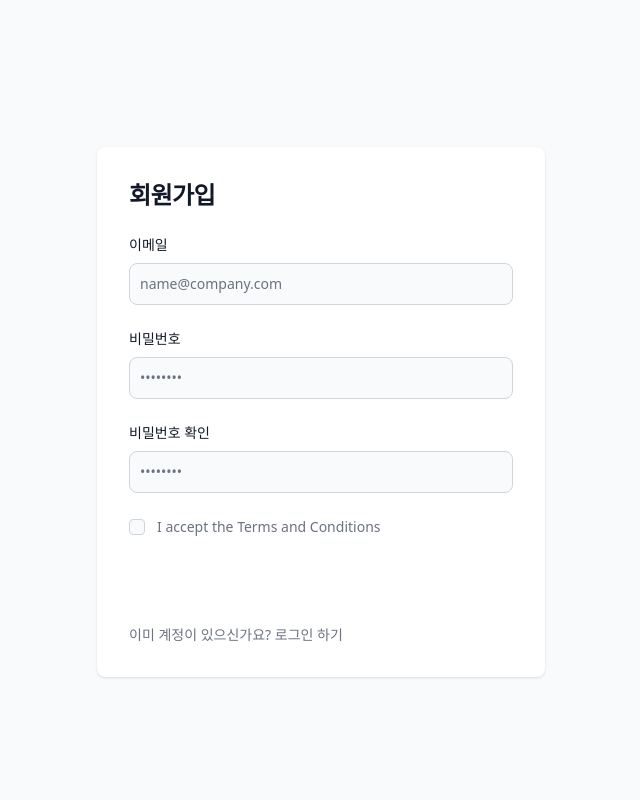
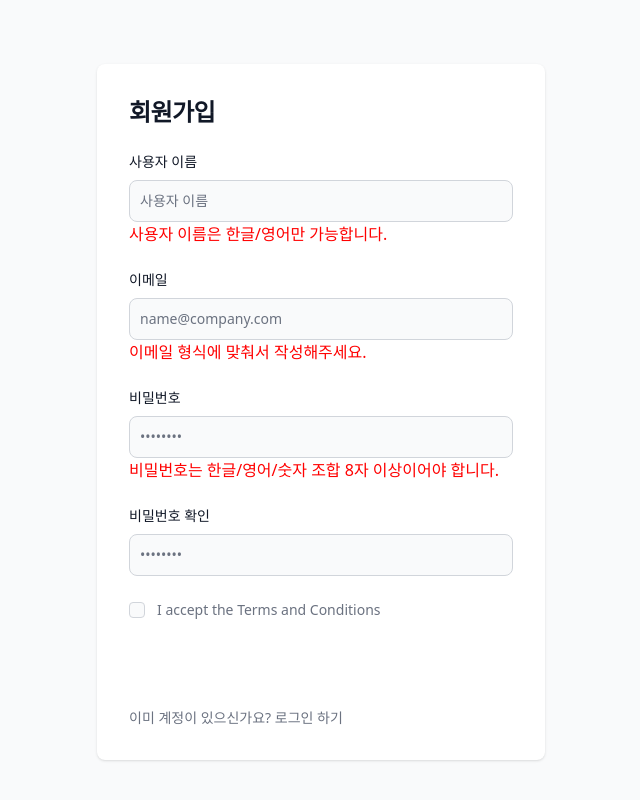
Before and after one commit to bnbong/Project-Pinned, a Next.js app in the folder front/: page /login in a window 1280 px wide. Shown: the whole page, without its empty margins (319-959 px from the left). Built offline with nearby package versions, Linux system fonts and the light colour scheme; no server answers.

Commit message:
[PP-20] 로그인 input 컴포넌트화 및 정규식 추가

```diff
--- /dev/null
+++ b/front/components/Input.js
@@ -0,0 +1,47 @@
+import { useEffect } from "react";
+
+export default function Input(prop) {
+  const validation = (id) => {
+    if (id == "email") {
+      const emailRegex =
+        /^[0-9a-zA-Z]([-_\.]?[0-9a-zA-Z])*@[0-9a-zA-Z]([-_\.]?[0-9a-zA-Z])*\.[a-zA-Z]{2,3}$/;
+      if (!emailRegex.test(prop.value)) {
+        return "이메일 형식에 맞춰서 작성해주세요.";
+      }
+    }
+    if (id == "username") {
+      const nameRegex = /^[가-힣a-zA-Z]+$/;
+      if (!nameRegex.test(prop.value)) {
+        return "사용자 이름은 한글/영어만 가능합니다.";
+      }
+    }
+    if (id == "password") {
+      const passwordRegex = /^(?=.*[a-zA-Z])(?=.*[0-9]).{8,25}$/;
+      if (!passwordRegex.test(prop.value)) {
+        return "비밀번호는 한글/영어/숫자 조합 8자 이상이어야 합니다.";
+      }
+    }
+  };
+  useEffect(validation, [prop.value]);
+  const validText = validation(prop.id);
+  return (
+    <div>
+      <label
+        htmlFor={prop.id}
+        className="block mb-2 text-sm font-medium text-gray-900 dark:text-white"
+      >
+        {prop.name}
+      </label>
+      <input
+        onChange={prop.onChange}
+        type={prop.id}
+        name={prop.id}
+        id={prop.id}
+        className="bg-gray-50 border border-gray-300 text-gray-900 sm:text-sm rounded-lg focus:ring-primary-600 focus:border-primary-600 block w-full p-2.5 dark:bg-gray-700 dark:border-gray-600 dark:placeholder-gray-400 dark:text-white dark:focus:ring-blue-500 dark:focus:border-blue-500"
+        placeholder={prop.placeholder}
+        required=""
+      ></input>{" "}
+      <div style={{ color: "red" }}>{validText}</div>
+    </div>
+  );
+}
--- a/front/pages/login.js
+++ b/front/pages/login.js
@@ -1,4 +1,47 @@
+import { useState, useEffect } from "react";
+import Input from "./../components/Input";
+
 export default function Login() {
+  const [inputs, setInputs] = useState({
+    username: "",
+    email: "",
+    password: "",
+    confirm_password: "",
+  });
+  const { email, password, username, confirm_password } = inputs;
+
+  const onChange = (e) => {
+    const { id, value } = e.target;
+    setInputs({
+      ...inputs,
+      [id]: value,
+    });
+    console.log(inputs);
+  };
+
+  const validation = (id) => {
+    if (id == "email") {
+      const emailRegex =
+        /^[0-9a-zA-Z]([-_\.]?[0-9a-zA-Z])*@[0-9a-zA-Z]([-_\.]?[0-9a-zA-Z])*\.[a-zA-Z]{2,3}$/;
+      if (!emailRegex.test()) {
+        return "이메일 형식에 맞춰서 작성해주세요.";
+      }
+    }
+    if (id == "name") {
+      const nameRegex = /^[가-힣a-zA-Z]+$/;
+      if (!nameRegex.test()) {
+        return "사용자 이름은 한글/영어만 가능합니다.";
+      }
+    }
+    if (id == "password") {
+      const passwordRegex = /^(?=.*[a-zA-Z])(?=.*[0-9]).{8,25}$/;
+      if (!passwordRegex.test()) {
+        return "비밀번호는 한글/영어/숫자 조합 8자 이상이어야 합니다.";
+      }
+    }
+  };
+  useEffect(validation, []);
+  const validText = validation();
   return (
     <section className="bg-gray-50 dark:bg-gray-900">
       <div className="flex flex-col items-center justify-center px-6 py-8 mx-auto md:h-screen lg:py-0">
@@ -12,54 +55,35 @@ export default function Login() {
               회원가입
             </h1>
             <form className="space-y-4 md:space-y-6" action="#">
-              <div>
-                <label
-                  htmlFor="email"
-                  className="block mb-2 text-sm font-medium text-gray-900 dark:text-white"
-                >
-                  이메일
-                </label>
-                <input
-                  type="email"
-                  name="email"
+              <Input
+                name="사용자 이름"
+                id="username"
+                onChange={onChange}
+                value={username}
+                placeholder="사용자 이름"
+              />
+              <Input
+                name="이메일"
                 id="email"
-                  className="bg-gray-50 border border-gray-300 text-gray-900 sm:text-sm rounded-lg focus:ring-primary-600 focus:border-primary-600 block w-full p-2.5 dark:bg-gray-700 dark:border-gray-600 dark:placeholder-gray-400 dark:text-white dark:focus:ring-blue-500 dark:focus:border-blue-500"
+                onChange={onChange}
+                value={email}
                 placeholder="name@company.com"
-                  required=""
-                ></input>{" "}
-              </div>
-              <div>
-                <label
-                  htmlFor="password"
-                  className="block mb-2 text-sm font-medium text-gray-900 dark:text-white"
-                >
-                  비밀번호
-                </label>
-                <input
-                  type="password"
-                  name="password"
+              />
+              <Input
+                name="비밀번호"
                 id="password"
+                onChange={onChange}
+                value={password}
                 placeholder="••••••••"
-                  className="bg-gray-50 border border-gray-300 text-gray-900 sm:text-sm rounded-lg focus:ring-primary-600 focus:border-primary-600 block w-full p-2.5 dark:bg-gray-700 dark:border-gray-600 dark:placeholder-gray-400 dark:text-white dark:focus:ring-blue-500 dark:focus:border-blue-500"
-                  required=""
-                ></input>{" "}
-              </div>
-              <div>
-                <label
-                  htmlFor="confirm-password"
-                  className="block mb-2 text-sm font-medium text-gray-900 dark:text-white"
-                >
-                  비밀번호 확인
-                </label>
-                <input
-                  type="confirm-password"
-                  name="confirm-password"
+              />
+              <Input
+                name="비밀번호 확인"
                 id="confirm-password"
+                onChange={onChange}
+                value={confirm_password}
                 placeholder="••••••••"
-                  className="bg-gray-50 border border-gray-300 text-gray-900 sm:text-sm rounded-lg focus:ring-primary-600 focus:border-primary-600 block w-full p-2.5 dark:bg-gray-700 dark:border-gray-600 dark:placeholder-gray-400 dark:text-white dark:focus:ring-blue-500 dark:focus:border-blue-500"
-                  required=""
-                ></input>{" "}
-              </div>
+              />
+
               <div className="flex items-start">
                 <div className="flex items-center h-5">
                   <input
```
Lines whose indentation alone changed are shown as unchanged.
